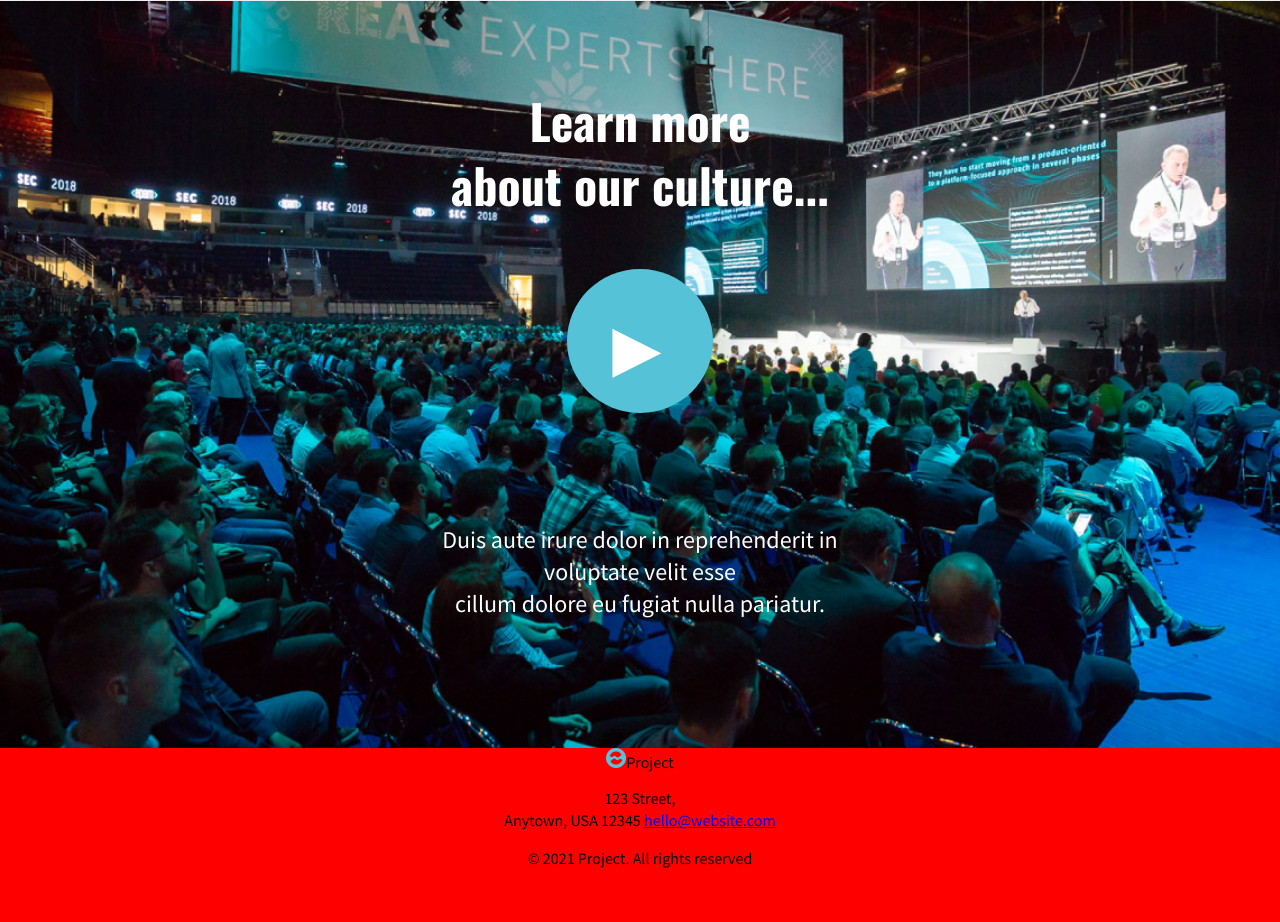
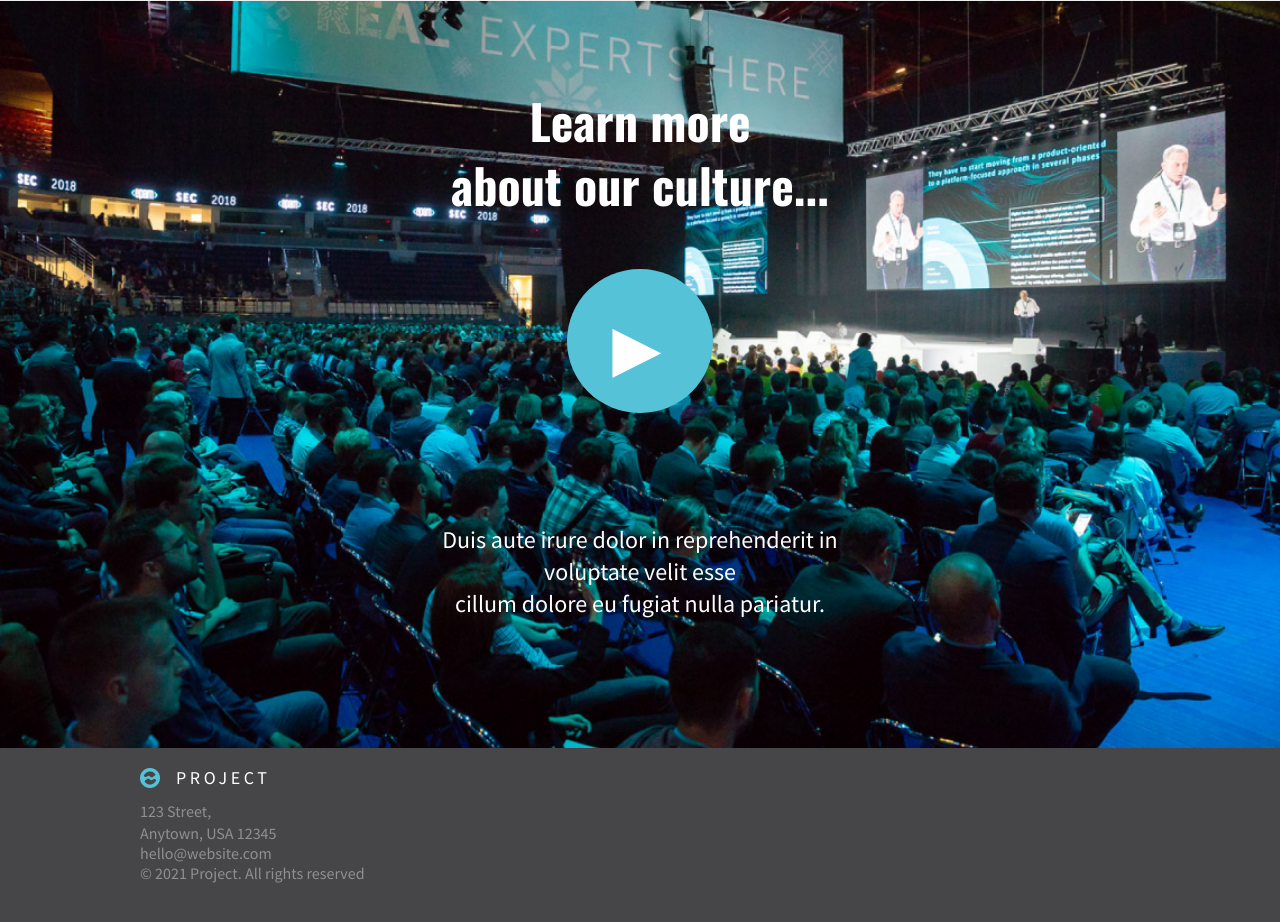
Before and after one commit to giraldiego/HTML-Essential-and-CSS-Basics, a plain HTML site: page src/index.html in a window 1280 px wide. Shown: the part 1521-2443 px from the top of the page. Before the commit the page ends 2406 px from the top, so only its background shows below. Drawn offline with nearby package versions, Linux system fonts and the light colour scheme.

Commit message:
Style footer

```diff
--- a/src/css/style.css
+++ b/src/css/style.css
@@ -1,7 +1,7 @@
 @import url(normalize.css);
 
 body {
-  background-color: red;
+  /* background-color: red; */
   text-align: center;
   font-family: 'Source Sans Pro', sans-serif;
   font-weight: 400;
@@ -32,6 +32,7 @@ h3 {
 }
 
 p {
+  font-size: 1rem;
   line-height: 1.375;
 }
 
@@ -89,6 +90,40 @@ section {
   border-radius: 50%;
 }
 
+footer {
+  background-color: #464547;
+  padding: 1.25rem 0 2.375rem 8.75rem;
+  text-align: left;
+}
+
+.contact {
+  color: rgba(255, 255, 255, 0.4);
+}
+
+.contact__logo {
+  display: flex;
+  align-items: center;
+  color: white;
+  margin-bottom: .75rem;
+  font-size: 1.125rem;
+  line-height: 1rem;
+  letter-spacing: 0.2em;
+  text-transform: uppercase;
+}
+
+.contact__logo img {
+  margin-right: 1rem;
+}
+
+.contact p {
+  margin: 0;
+}
+
+.contact a {
+  color: inherit;
+  text-decoration: none;
+}
+
 /* Elements */
 
 button {
--- a/src/index.html
+++ b/src/index.html
@@ -71,12 +71,14 @@
       </h3>
     </section>
     <footer>
-      <div>
-        <img src="assets/logo-small.png" alt="Small project's logo">Project
+      <div class="contact">
+        <div class="contact__logo">
+          <img src="assets/logo-small.png" alt="Small project's logo">Project
+        </div>
+        <p>123 Street,<br> Anytown, USA 12345</p>
+          <a href="mailto:hello@website.com">hello@website.com</a>
+        <p>© 2021 Project. All rights reserved</p>
       </div>
-      <p>123 Street,<br>
-        Anytown, USA 12345 <a href="mailto">hello@website.com</a></p>
-      <p>© 2021 Project. All rights reserved</p>
     </footer>
   </body>
 </html>
```
